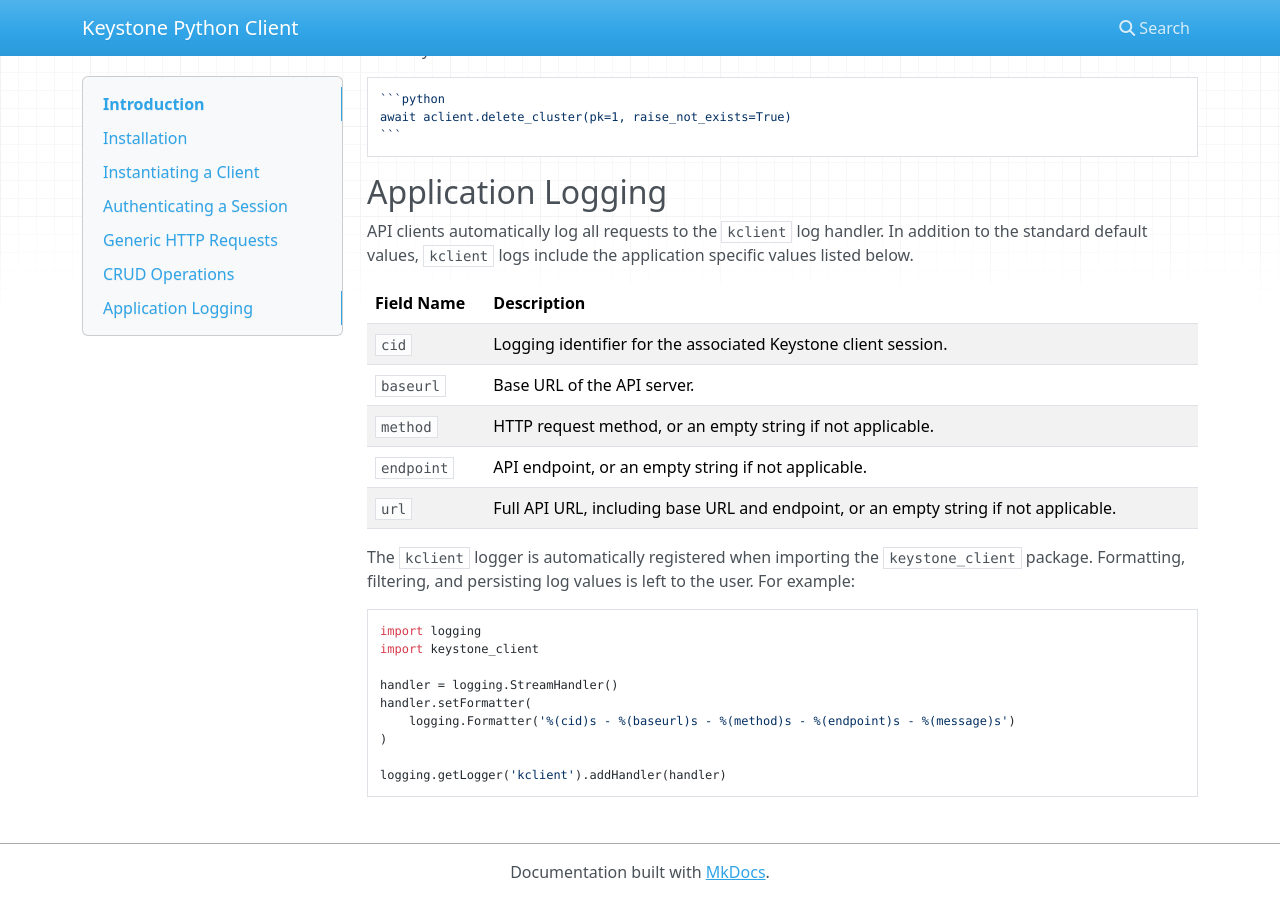
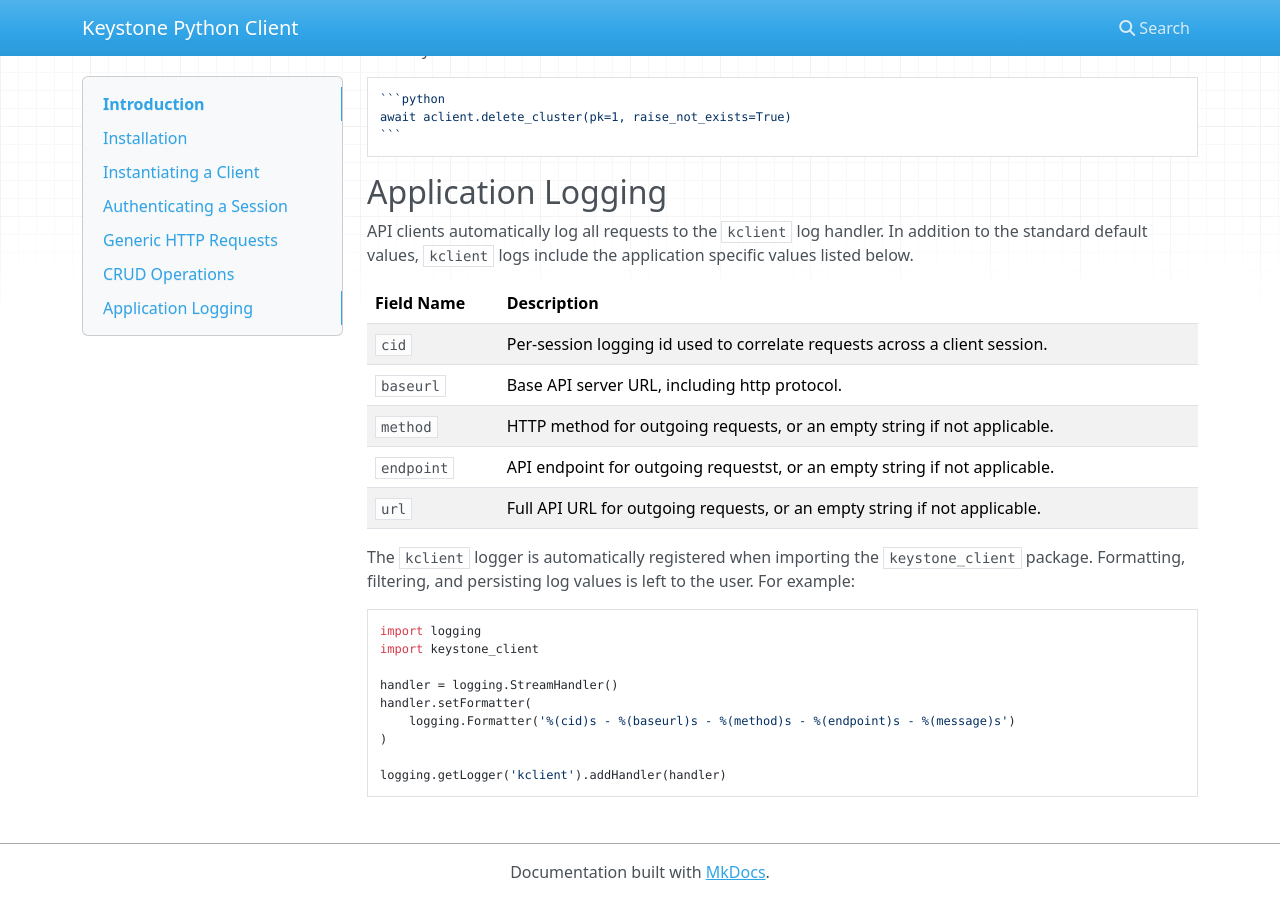
Before and after one commit to Better-HPC/keystone-python-client, an MkDocs documentation site: the page built from docs/index.md, in a window 1280 px wide and 900 px high, scrolled down 6071 px. Built offline with MkDocs 1.6.1, drawn with Linux system fonts in a browser that asks for light colours; nearby versions of some CDN libraries.

Commit message:
Updates field descriptions

```diff
--- a/docs/index.md
+++ b/docs/index.md
@@ -289,14 +289,13 @@
 API clients automatically log all requests to the `kclient` log handler.
 In addition to the standard default values, `kclient` logs include the application specific values listed below.
 
-| Field Name | Description                                                                          |
-|------------|--------------------------------------------------------------------------------------|
-| `cid`      | Logging identifier for the associated Keystone client session.                       |
-| `baseurl`  | Base URL of the API server.                                                          |
-| `method`   | HTTP request method, or an empty string if not applicable.                           |
-| `endpoint` | API endpoint, or an empty string if not applicable.                                  |
-| `url`      | Full API URL, including base URL and endpoint, or an empty string if not applicable. |
-
+| Field Name | Description                                                                |
+|------------|----------------------------------------------------------------------------|
+| `cid`      | Per-session logging id used to correlate requests across a client session. |
+| `baseurl`  | Base API server URL, including http protocol.                              |
+| `method`   | HTTP method for outgoing requests, or an empty string if not applicable.   |
+| `endpoint` | API endpoint for outgoing requestst, or an empty string if not applicable. |
+| `url`      | Full API URL for outgoing requests, or an empty string if not applicable.  |
 
 The `kclient` logger is automatically registered when importing the `keystone_client` package.
 Formatting, filtering, and persisting log values is left to the user.
```
